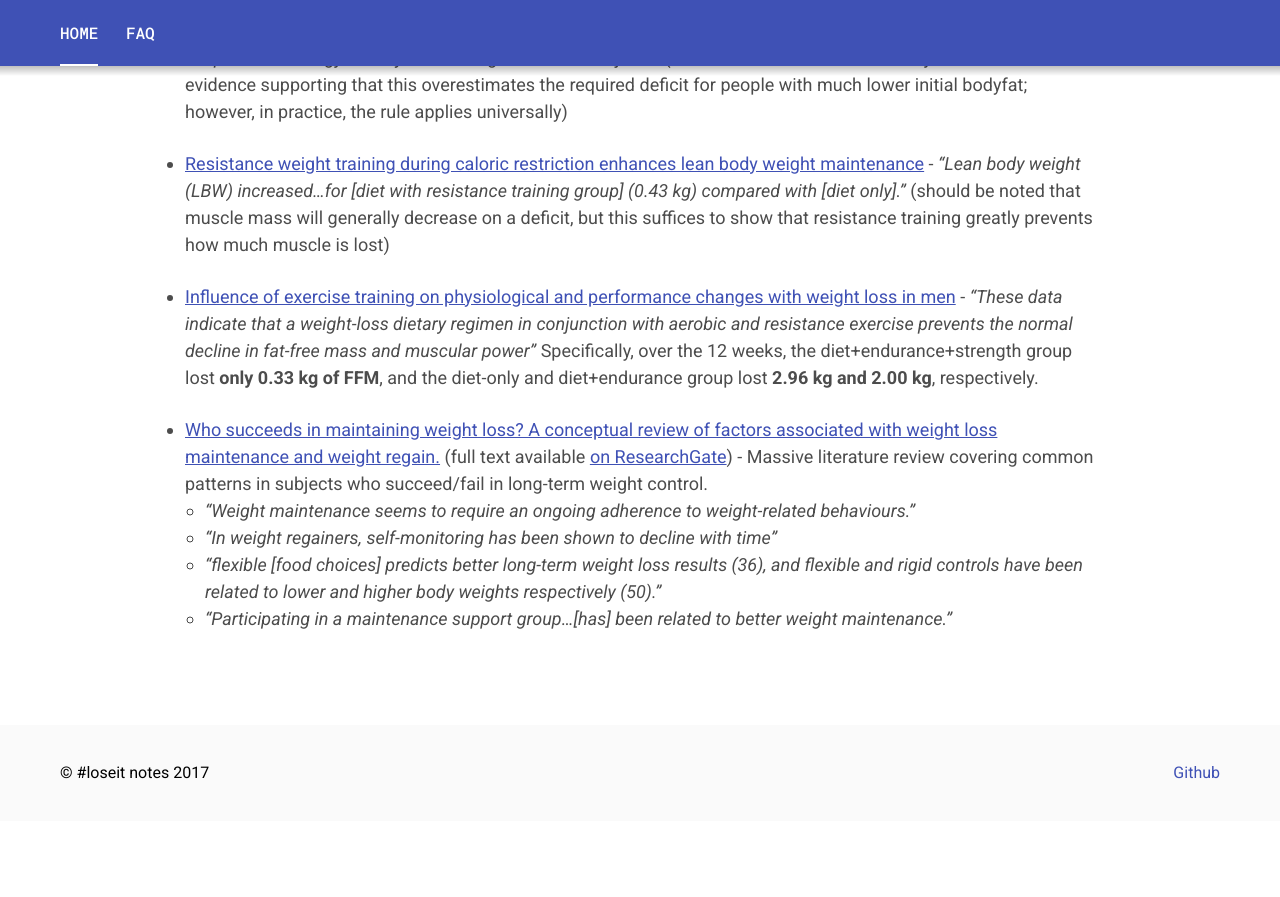
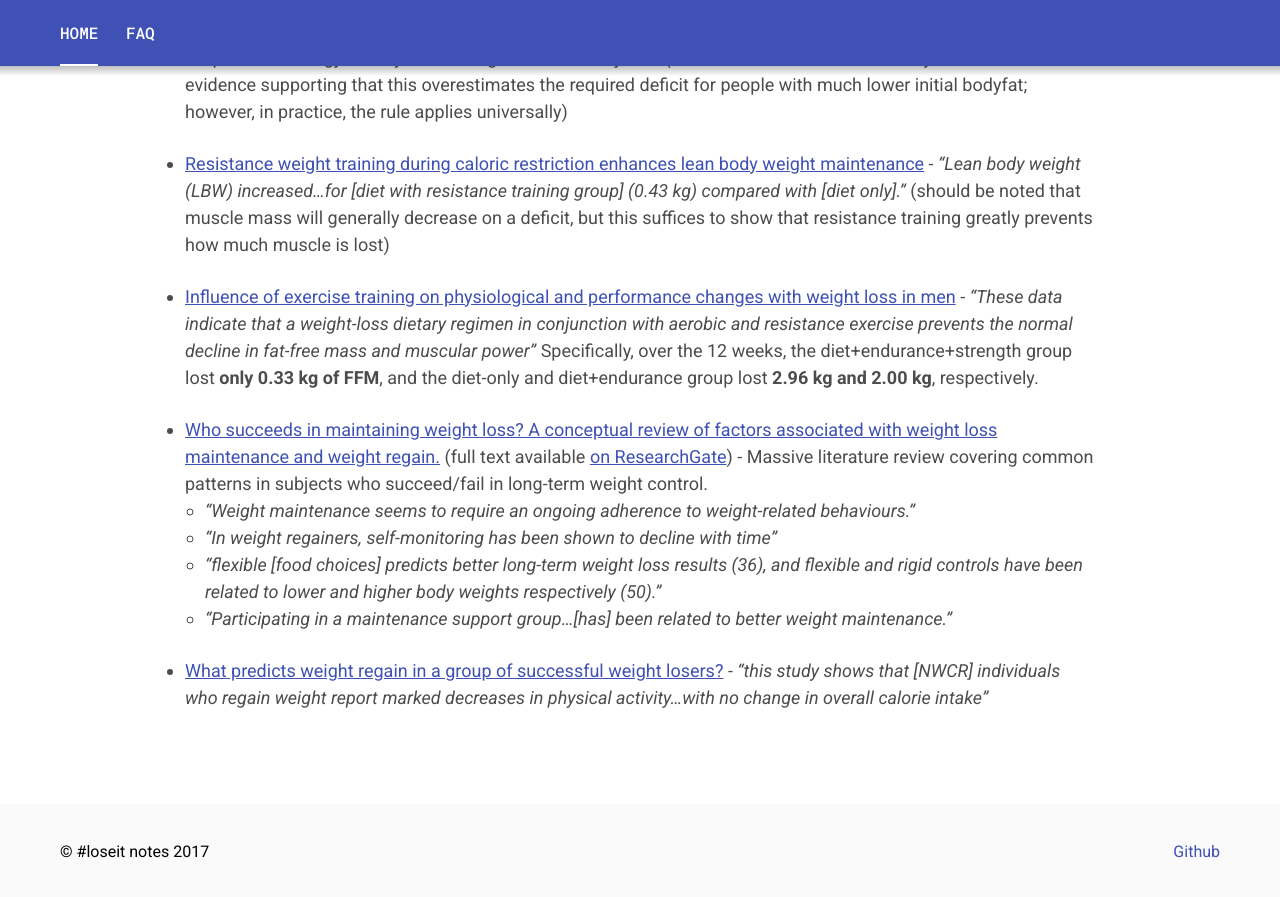
Before and after one commit to loseitIRC/loseitdocs, a Jekyll site: the page built from index.markdown, in a window 1280 px wide and 900 px high, scrolled down 2966 px. Shown: the top 897 px of the window. Built offline with Jekyll 4.4.1, drawn with Linux system fonts in a browser that asks for light colours; before the commit the page ends 3787 px from its top, so only the background shows below that.

Commit message:
Add reference to NWCR regain predictor study

```diff
--- a/index.markdown
+++ b/index.markdown
@@ -74,3 +74,5 @@ Want to contribute?  [Fork this site on GitHub](https://github.com/loseitIRC/los
   * *"In weight regainers, self-monitoring has been shown to decline with time"*
   * *"flexible [food choices] predicts better long-term weight loss results (36), and flexible and rigid controls have been related to lower and higher body weights respectively (50)."*
   * *"Participating in a maintenance support group...[has] been related to better weight maintenance."*
+
+* [What predicts weight regain in a group of successful weight losers?](https://www.ncbi.nlm.nih.gov/pubmed/10224727) - *"this study shows that [NWCR] individuals who regain weight report marked decreases in physical activity...with no change in overall calorie intake"*
```
